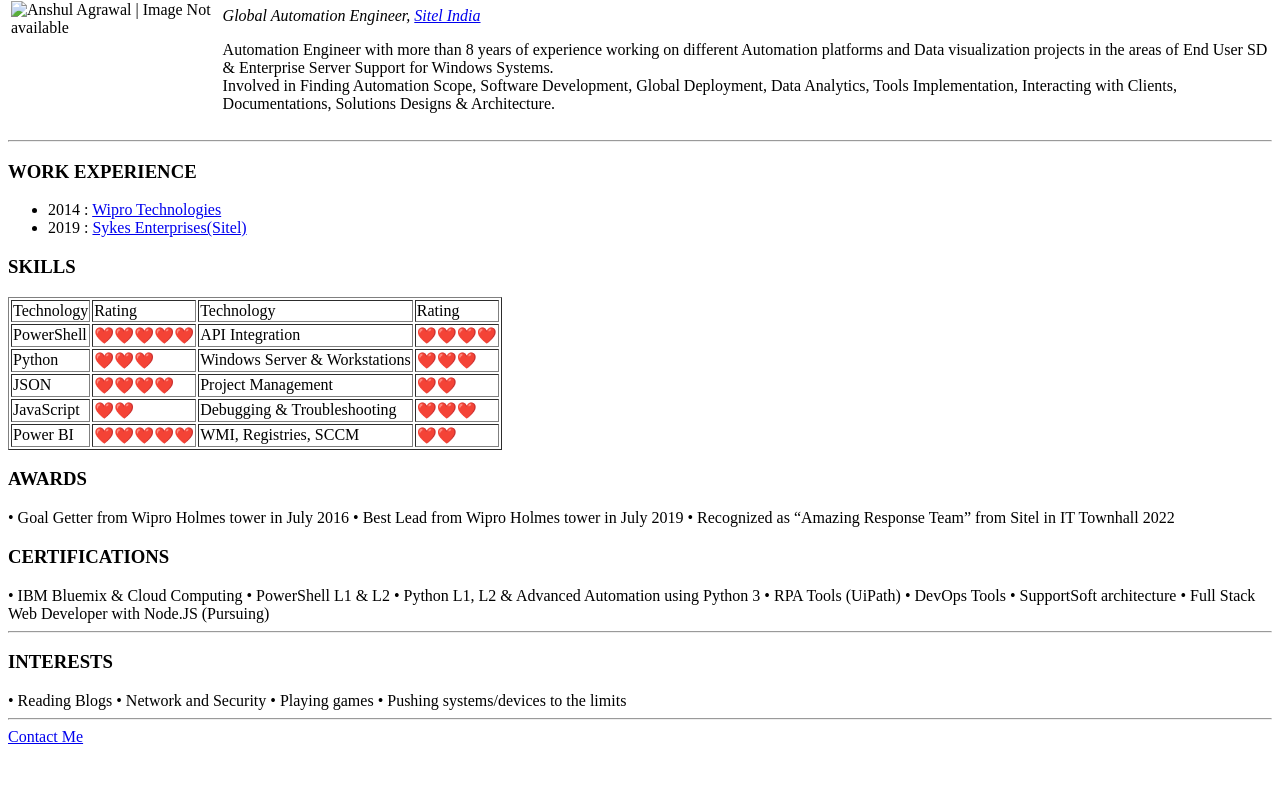
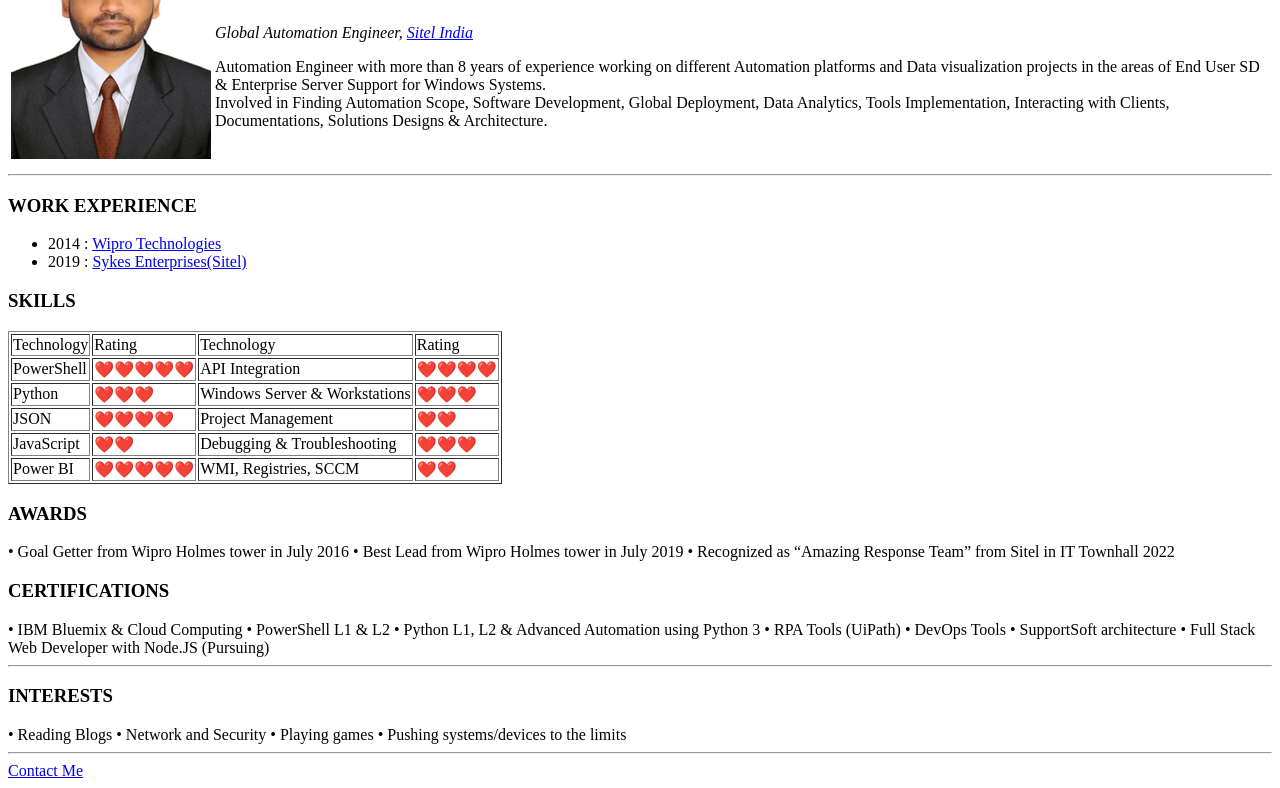
Before and after one commit to anshul22agrawal/CV, a plain HTML site: page index.html in a window 1280 px wide. Shown: the part 102-890 px from the top of the page. Before the commit the page ends 856 px from the top, so only its background shows below. Drawn offline with Linux system fonts and the light colour scheme.

Commit message:
Update index.html

```diff
--- a/index.html
+++ b/index.html
@@ -7,7 +7,7 @@
     <table>
         <tr>
             <td>
-                <img src="image/Passportsize.jpg" width="200" height="250" alt="Anshul Agrawal | Image Not available" >
+                <img src="images/Passportsize.jpg" width="200" height="250" alt="Anshul Agrawal | Image Not available" >
             </td>
             <td>
                 <H1><strong>Anshul Agrawal</strong></H1>
```
